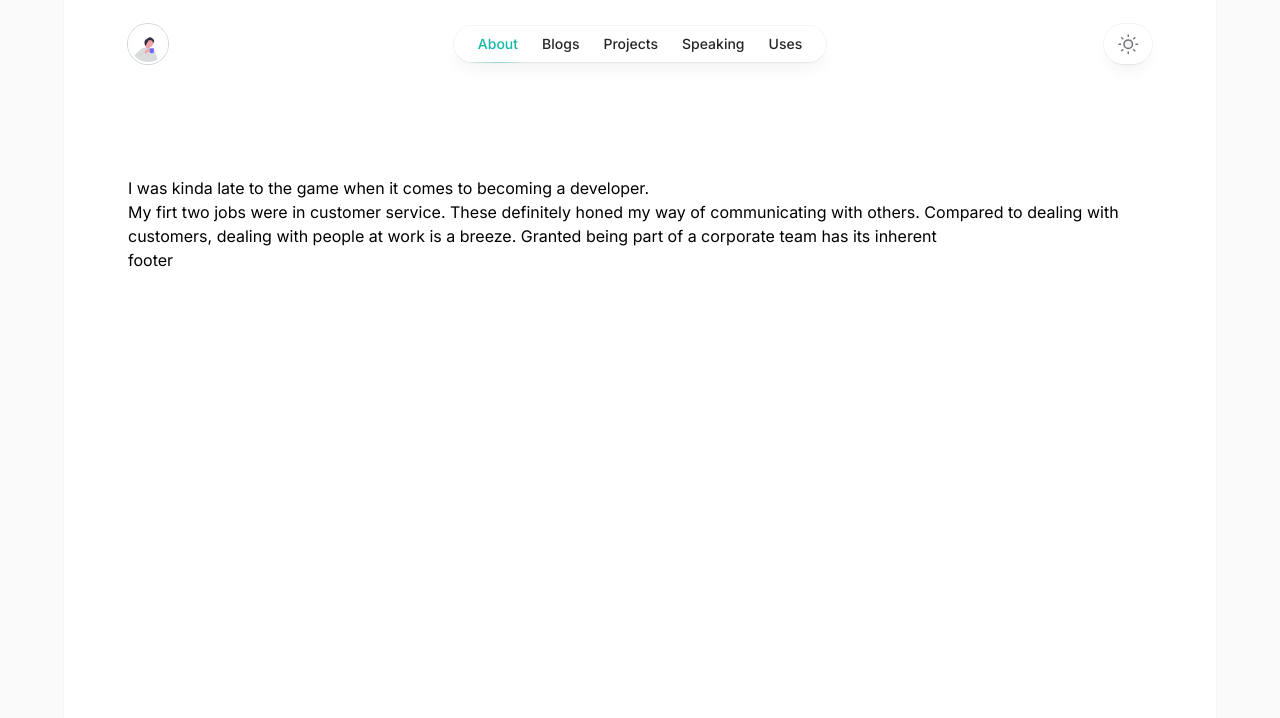
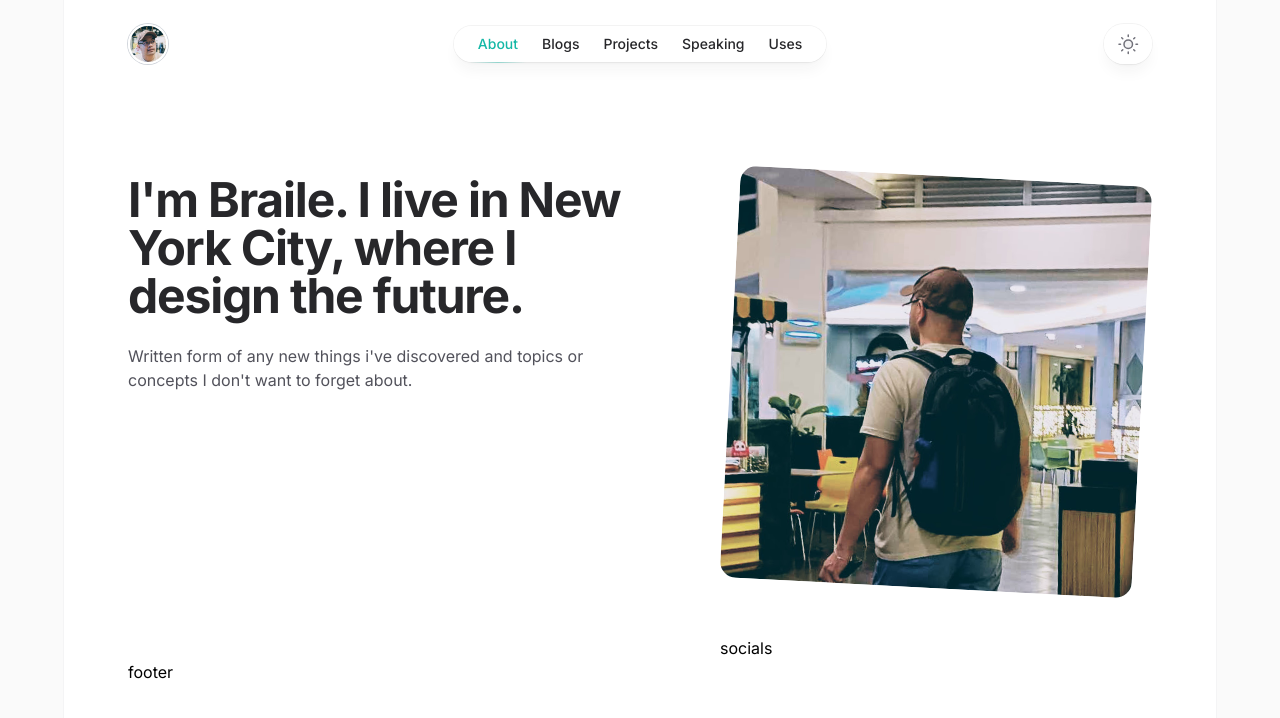
Before and after one commit to brailecg/tw-portfolio, a Next.js app: page /about in a window 1280 px wide. Shown: the top 718 px of the page. Built offline with nearby package versions, Linux system fonts and the light colour scheme.

Commit message:
[UI] About layout and image

```diff
--- a/app/(pages)/about/page.tsx
+++ b/app/(pages)/about/page.tsx
@@ -1,12 +1,35 @@
 import React from "react";
 import { Container } from "../../Components/Container";
+import Image from "next/image";
+import aboutImage from "../../../public/about-image.jpeg";
+import { HeartIcon } from "@heroicons/react/16/solid";
 
 const page = () => {
   return (
     <Container>
-      <div>
-        I was kinda late to the game when it comes to becoming a developer.
-        <p>My firt two jobs were in customer service. These definitely honed my way of communicating with others. Compared to dealing with customers, dealing with people at work is a breeze. Granted being part of a corporate team has its inherent</p>
+      <div className="grid grid-cols-1 gap-y-16 lg:grid-cols-2 lg:grid-rows-[auto_1fr] lg:gap-y-12">
+        <div className="lg:pl-20">
+          <div className="max-w-xs px-2.5 lg:max-w-none">
+            <Image
+              src={aboutImage}
+              alt="about-image"
+              sizes="(min-width: 1024px) 32rem, 20rem"
+              className="aspect-square rotate-3 rounded-2xl bg-zinc-100 object-cover dark:bg-zinc-800"
+            />
+          </div>
+        </div>
+        <div className="lg:order-first lg:row-span-2">
+          <h1 className="text-4xl font-bold tracking-tight text-zinc-800 sm:text-5xl dark:text-zinc-100">
+            I'm Braile. I live in New York City, where I design the future.
+          </h1>
+          <div className="mt-6 space-y-7 text-base text-zinc-600 dark:text-zinc-400">
+            <p>
+              Written form of any new things i've discovered and topics or
+              concepts I don't want to forget about.
+            </p>
+          </div>
+        </div>
+        <div className=" lg:pl-20">socials</div>
       </div>
     </Container>
   );
--- a/app/Components/Header.tsx
+++ b/app/Components/Header.tsx
@@ -1,7 +1,7 @@
 "use client";
 import Link from "next/link";
 import { Container } from "./Container";
-import Coffeeing from "./Coffeeing";
+import Image, { type ImageProps } from "next/image";
 import { usePathname } from "next/navigation";
 import {
   Popover,
@@ -11,6 +11,7 @@ import {
 } from "@headlessui/react";
 import clsx from "clsx";
 import { ChevronDownIcon } from "@heroicons/react/16/solid";
+import navImage from "../../public/nav-image.jpeg";
 
 const MoonIcon = (props: React.ComponentPropsWithoutRef<"svg">) => (
   <svg viewBox="0 0 24 24" aria-hidden="true" {...props}>
@@ -163,7 +164,15 @@ const Header = () => {
                   href={"/"}
                   className=" h-10 w-10 ring-1 ring-gray-300  rounded-full flex justify-center items-center">
                   <div className=" h-9 w-9 dark:bg-gray-50 rounded-full ring-2 ring-white dark:ring-zinc-300/20">
-                    <Coffeeing />
+                    <Image
+                      src={navImage}
+                      alt=""
+                      sizes={"2.25rem"}
+                      className={
+                        "rounded-full bg-zinc-100 object-cover dark:bg-zinc-800 h-9 w-9"
+                      }
+                      priority
+                    />
                   </div>
                 </Link>
               </div>
```
Also changed, not shown: public/about-image.jpeg (added), public/nav-image.jpeg (added).
